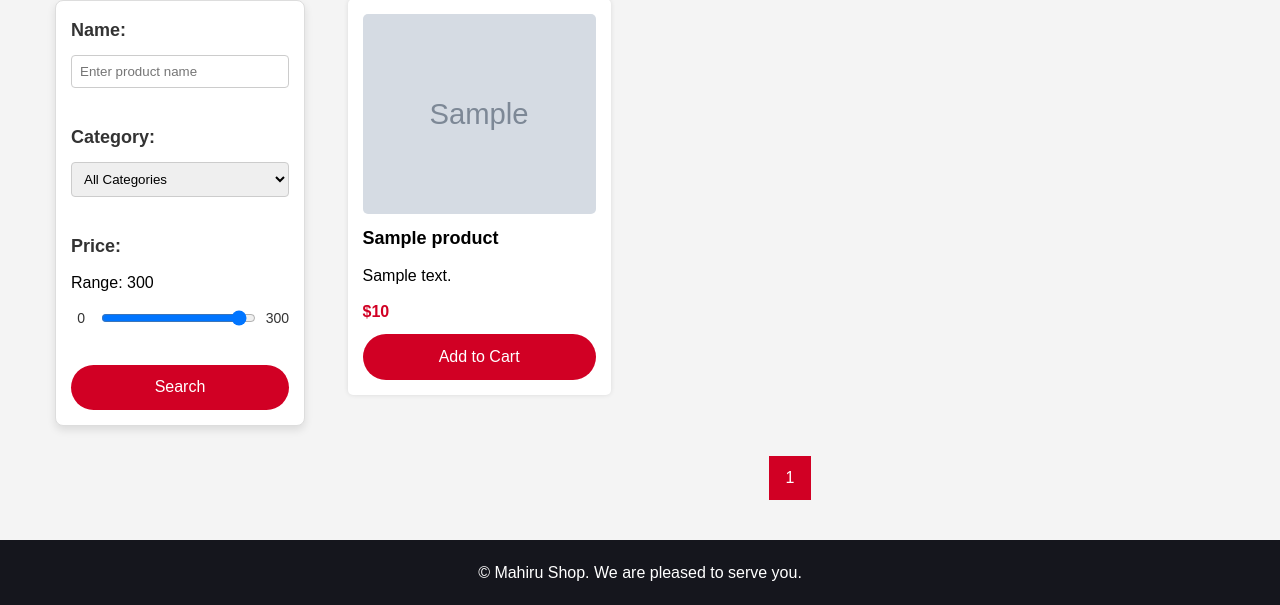
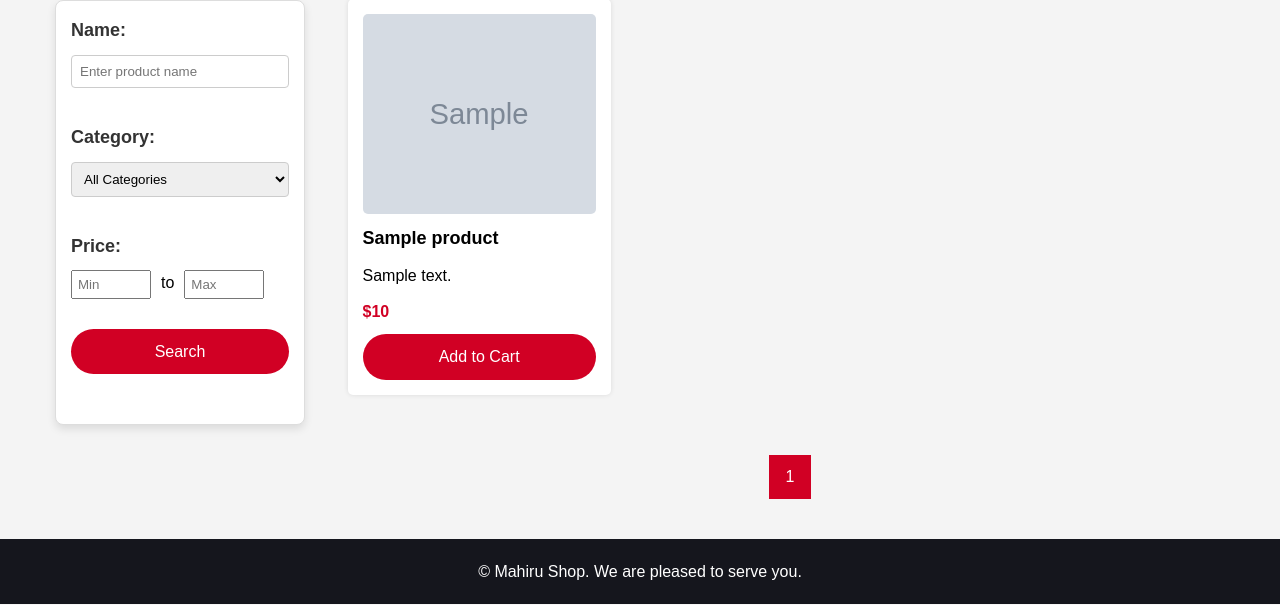
Before and after one commit to Suzune-pcz5/Mahiru-shop, a PHP site: page /search_account.php in a window 1280 px wide. Shown: the part 368-973 px from the top of the page. Run offline with PHP 8.4, Linux system fonts and the light colour scheme; tables that the repository leaves empty or names only in its code hold one stand-in row (values such as "Sample post"); grey boxes marked "Sample" are stand-in pictures.

Commit message:
Update search_account.php

```diff
--- a/Mahiru-shop/search_account.php
+++ b/Mahiru-shop/search_account.php
@@ -73,8 +73,16 @@
 // Handle search, filter, and sort
 $searchName = isset($_GET['name']) ? trim($_GET['name']) : '';
 $category = isset($_GET['category']) ? $_GET['category'] : 'all';
-$priceRange = isset($_GET['price']) ? (int)$_GET['price'] : 300;
+$minPrice = isset($_GET['min_price']) ? (int)$_GET['min_price'] : 0;
+$maxPrice = isset($_GET['max_price']) ? (int)$_GET['max_price'] : 300;
 $sort = isset($_GET['sort']) ? $_GET['sort'] : 'relevance';
+
+// Validate price range
+if ($minPrice > $maxPrice) {
+    $temp = $minPrice;
+    $minPrice = $maxPrice;
+    $maxPrice = $temp;
+}
 
 // Pagination
 $limit = 9;
@@ -82,8 +90,11 @@
 $offset = ($page - 1) * $limit;
 
 // Count total products
-$countSql = "SELECT COUNT(*) FROM products WHERE price <= :price";
-$params = [':price' => $priceRange];
+$countSql = "SELECT COUNT(*) FROM products WHERE price BETWEEN :min_price AND :max_price";
+$params = [
+    ':min_price' => $minPrice,
+    ':max_price' => $maxPrice
+];
 if (!empty($searchName)) {
     $countSql .= " AND name LIKE :name";
     $params[':name'] = "%$searchName%";
@@ -99,8 +110,11 @@
 $totalPages = ceil($totalProducts / $limit);
 
 // Build product query
-$sql = "SELECT * FROM products WHERE price <= :price";
-$params = [':price' => $priceRange];
+$sql = "SELECT * FROM products WHERE price BETWEEN :min_price AND :max_price";
+$params = [
+    ':min_price' => $minPrice,
+    ':max_price' => $maxPrice
+];
 if (!empty($searchName)) {
     $sql .= " AND name LIKE :name";
     $params[':name'] = "%$searchName%";
@@ -144,12 +158,13 @@
 $products = $stmt->fetchAll(PDO::FETCH_ASSOC);
 
 // Function to build URL with current parameters
-function buildSortUrl($sortOption, $searchName, $category, $priceRange, $page) {
+function buildSortUrl($sortOption, $searchName, $category, $minPrice, $maxPrice, $page) {
     $params = [
         'sort' => $sortOption,
         'name' => urlencode($searchName),
         'category' => urlencode($category),
-        'price' => $priceRange,
+        'min_price' => $minPrice,
+        'max_price' => $maxPrice,
         'page' => $page
     ];
     return 'search_account.php?' . http_build_query($params);
@@ -184,6 +199,15 @@
         }
         .show {
             display: block;
+        }
+        .price-range-inputs {
+            display: flex;
+            gap: 10px;
+            margin-top: 10px;
+        }
+        .price-range-inputs input {
+            width: 80px;
+            padding: 5px;
         }
     </style>
 </head>
@@ -232,7 +256,7 @@
             <a href="index_account.php" class="logo-link"><h1>MAHIRU<span>.</span></h1></a>
         </div>
         <div class="search-bar">
-            <form action="search.php" method="GET">
+            <form action="search_account.php" method="GET">
                 <input type="text" name="name" placeholder="Search here" value="<?php echo htmlspecialchars($searchName); ?>" />
                 <button type="submit" class="search-button">Search</button>
             </form>
@@ -273,13 +297,12 @@
                             <?php endforeach; ?>
                         </select>
                     </div>
-                    <h3>Price:</h3>
                     <div class="filter-price">
-                        <label for="priceRange">Range: <span id="priceOutput"><?php echo $priceRange; ?></span></label>
-                        <div class="range-container custom-range">
-                            <div class="range-label">0</div>
-                            <input type="range" id="priceRange" name="price" min="0" max="300" value="<?php echo $priceRange; ?>" class="filter-input">
-                            <div class="range-label">300</div>
+                        <h3>Price:</h3>
+                        <div class="price-range-inputs">
+                            <input type="number" name="min_price" min="0" max="300" placeholder="Min" value="...">
+                            <span>to</span>
+                            <input type="number" name="max_price" min="0" max="300" placeholder="Max" value="...">
                         </div>
                     </div>
                     <button type="submit" class="filter-button">Search</button>
@@ -289,15 +312,15 @@
             <section class="product-grid">
                 <div class="filter-box">
                     <span class="sort-label">Sort by:</span>
-                    <a class="sort-label" href="<?php echo buildSortUrl('relevance', $searchName, $category, $priceRange, $page); ?>"><button class="filter-btn">Relevance</button></a>
-                    <a class="sort-label" href="<?php echo buildSortUrl('newest', $searchName, $category, $priceRange, $page); ?>"><button class="filter-btn">Newest</button></a>
-                    <a class="sort-label" href="<?php echo buildSortUrl('best_selling', $searchName, $category, $priceRange, $page); ?>"><button class="filter-btn">Best Selling</button></a>
+                    <a class="sort-label" href="<?php echo buildSortUrl('relevance', $searchName, $category, $minPrice, $maxPrice, $page); ?>"><button class="filter-btn">Relevance</button></a>
+                    <a class="sort-label" href="<?php echo buildSortUrl('newest', $searchName, $category, $minPrice, $maxPrice, $page); ?>"><button class="filter-btn">Newest</button></a>
+                    <a class="sort-label" href="<?php echo buildSortUrl('best_selling', $searchName, $category, $minPrice, $maxPrice, $page); ?>"><button class="filter-btn">Best Selling</button></a>
                     <div class="filter-option">
                         <label class="price-btn" for="price-toggle">Price</label>
                         <input type="checkbox" id="price-toggle" class="price-toggle">
                         <div class="price-dropdown">
-                            <a href="<?php echo buildSortUrl('low_to_high', $searchName, $category, $priceRange, $page); ?>" class="price-option">Low to High</a>
-                            <a href="<?php echo buildSortUrl('high_to_low', $searchName, $category, $priceRange, $page); ?>" class="price-option">High to Low</a>
+                            <a href="<?php echo buildSortUrl('low_to_high', $searchName, $category, $minPrice, $maxPrice, $page); ?>" class="price-option">Low to High</a>
+                            <a href="<?php echo buildSortUrl('high_to_low', $searchName, $category, $minPrice, $maxPrice, $page); ?>" class="price-option">High to Low</a>
                         </div>
                     </div>
                 </div>
@@ -315,7 +338,7 @@
                                     <h3><?php echo htmlspecialchars($product['name']); ?></h3>
                                     <p><?php echo htmlspecialchars($product['description']); ?></p>
                                     <span class="price">$<?php echo htmlspecialchars($product['price']); ?></span>
-                                    <a href="search_account.php?add_to_cart=<?php echo $product['id']; ?>&name=<?php echo urlencode($searchName); ?>&category=<?php echo urlencode($category); ?>&price=<?php echo $priceRange; ?>&sort=<?php echo $sort; ?>&page=<?php echo $page; ?>" class="btn">Add to Cart</a>
+                                    <a href="search_account.php?add_to_cart=<?php echo $product['id']; ?>&name=<?php echo urlencode($searchName); ?>&category=<?php echo urlencode($category); ?>&min_price=<?php echo $minPrice; ?>&max_price=<?php echo $maxPrice; ?>&sort=<?php echo $sort; ?>&page=<?php echo $page; ?>" class="btn">Add to Cart</a>
                                 </div>
                             <?php endforeach; ?>
                         </div>
@@ -328,13 +351,13 @@
 
         <div class="pagination">
             <?php if ($page > 1): ?>
-                <a href="search_account.php?page=<?php echo $page - 1; ?>&name=<?php echo urlencode($searchName); ?>&category=<?php echo urlencode($category); ?>&price=<?php echo $priceRange; ?>&sort=<?php echo $sort; ?>">« Previous</a>
+                <a href="search_account.php?page=<?php echo $page - 1; ?>&name=<?php echo urlencode($searchName); ?>&category=<?php echo urlencode($category); ?>&min_price=<?php echo $minPrice; ?>&max_price=<?php echo $maxPrice; ?>&sort=<?php echo $sort; ?>">« Previous</a>
             <?php endif; ?>
             <?php for ($i = 1; $i <= $totalPages; $i++): ?>
-                <a href="search_account.php?page=<?php echo $i; ?>&name=<?php echo urlencode($searchName); ?>&category=<?php echo urlencode($category); ?>&price=<?php echo $priceRange; ?>&sort=<?php echo $sort; ?>" class="<?php echo ($i === $page) ? 'active' : ''; ?>"><?php echo $i; ?></a>
+                <a href="search_account.php?page=<?php echo $i; ?>&name=<?php echo urlencode($searchName); ?>&category=<?php echo urlencode($category); ?>&min_price=<?php echo $minPrice; ?>&max_price=<?php echo $maxPrice; ?>&sort=<?php echo $sort; ?>" class="<?php echo ($i === $page) ? 'active' : ''; ?>"><?php echo $i; ?></a>
             <?php endfor; ?>
             <?php if ($page < $totalPages): ?>
-                <a href="search_account.php?page=<?php echo $page + 1; ?>&name=<?php echo urlencode($searchName); ?>&category=<?php echo urlencode($category); ?>&price=<?php echo $priceRange; ?>&sort=<?php echo $sort; ?>">Next »</a>
+                <a href="search_account.php?page=<?php echo $page + 1; ?>&name=<?php echo urlencode($searchName); ?>&category=<?php echo urlencode($category); ?>&min_price=<?php echo $minPrice; ?>&max_price=<?php echo $maxPrice; ?>&sort=<?php echo $sort; ?>">Next »</a>
             <?php endif; ?>
         </div>
     </main>
@@ -365,16 +388,6 @@
                     }, 3000);
                 }
             });
-
-            // Price range slider
-            const priceRange = document.getElementById('priceRange');
-            const priceOutput = document.getElementById('priceOutput');
-            if (priceRange && priceOutput) {
-                priceOutput.textContent = priceRange.value;
-                priceRange.addEventListener('input', function() {
-                    priceOutput.textContent = this.value;
-                });
-            }
         });
     </script>
 </body>
```
